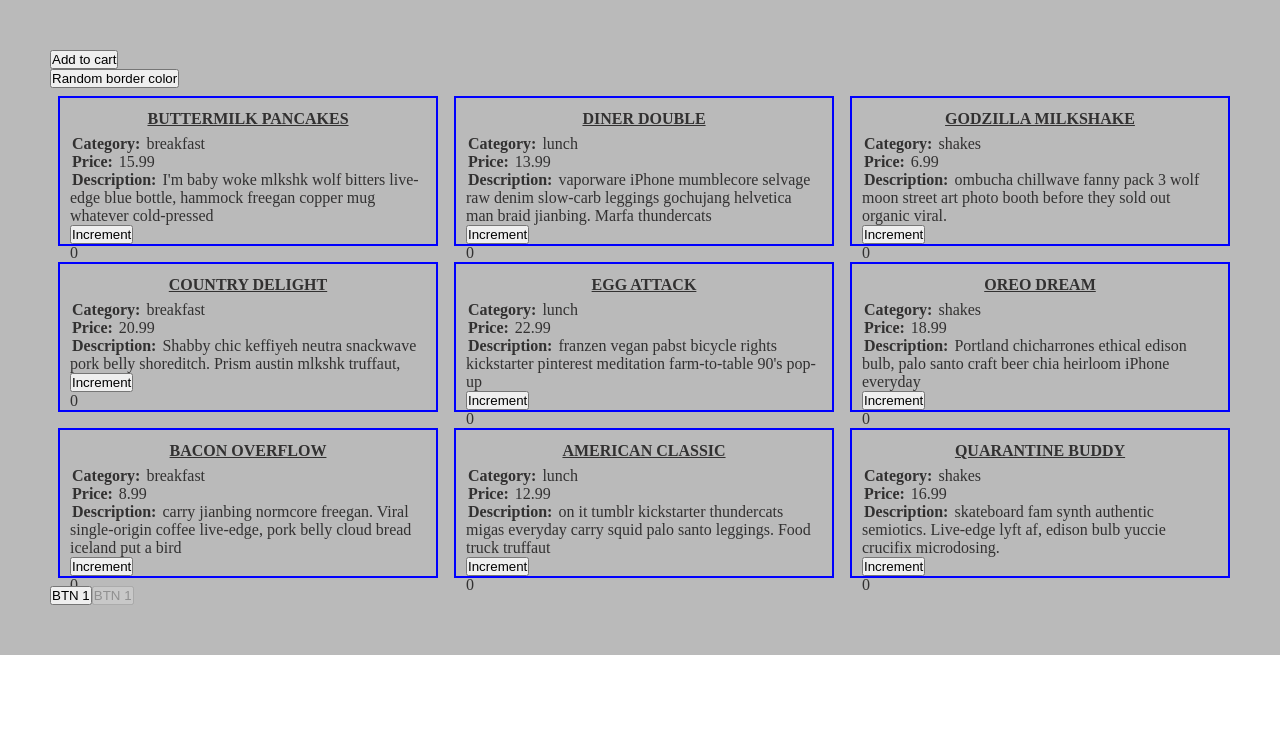
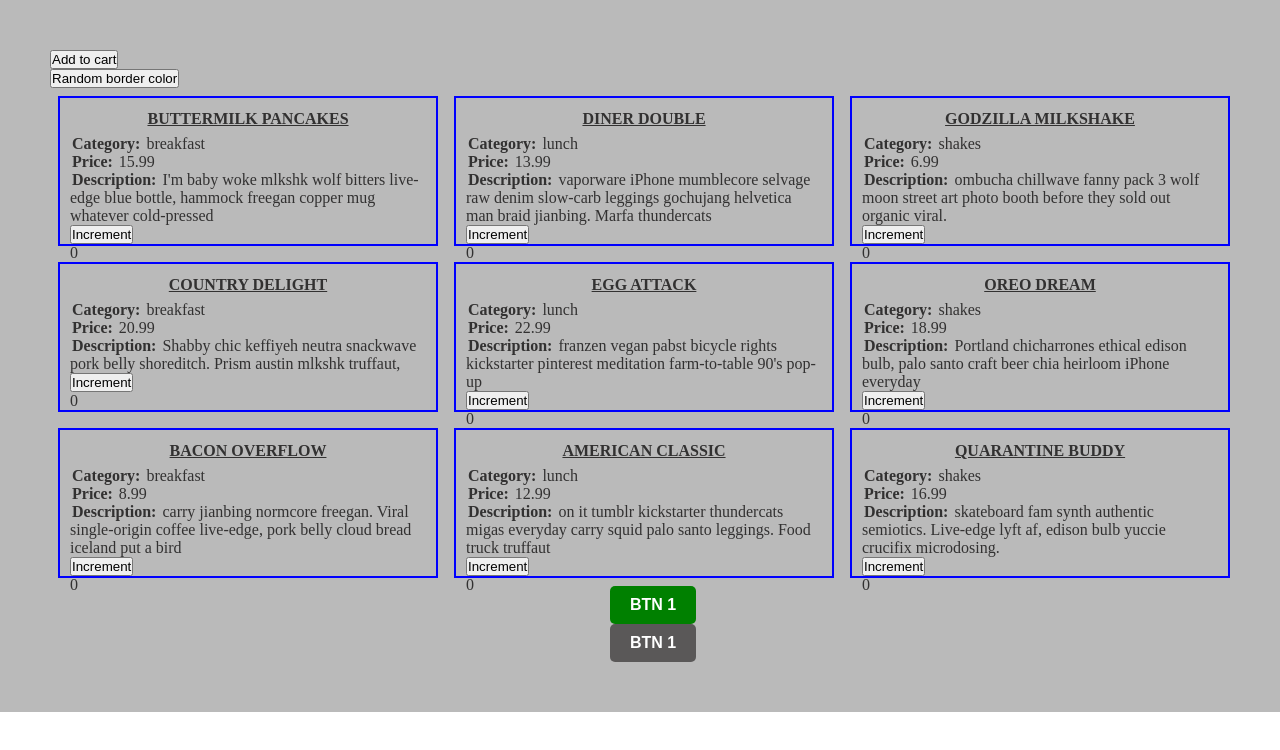
Before and after one commit to sasanedicbn/menu, a React (Vite) app in the folder Menu/: page / in a window 1280 px wide. Shown: the top 750 px of the page. Built offline with nearby package versions, Linux system fonts and the light colour scheme.

Commit message:
Add conditional className style

```diff
--- a/Menu/src/MasniSir1.jsx
+++ b/Menu/src/MasniSir1.jsx
@@ -3,7 +3,7 @@ function MasniSir1({ isActive }) {
 
     return (
       <>
-        <button disabled={isActive} >BTN 1</button>
+        <button className={`btn ${isActive ? "disabled" : "active"}`} disabled={isActive} >BTN 1</button>
       </>
     );
   }
```
